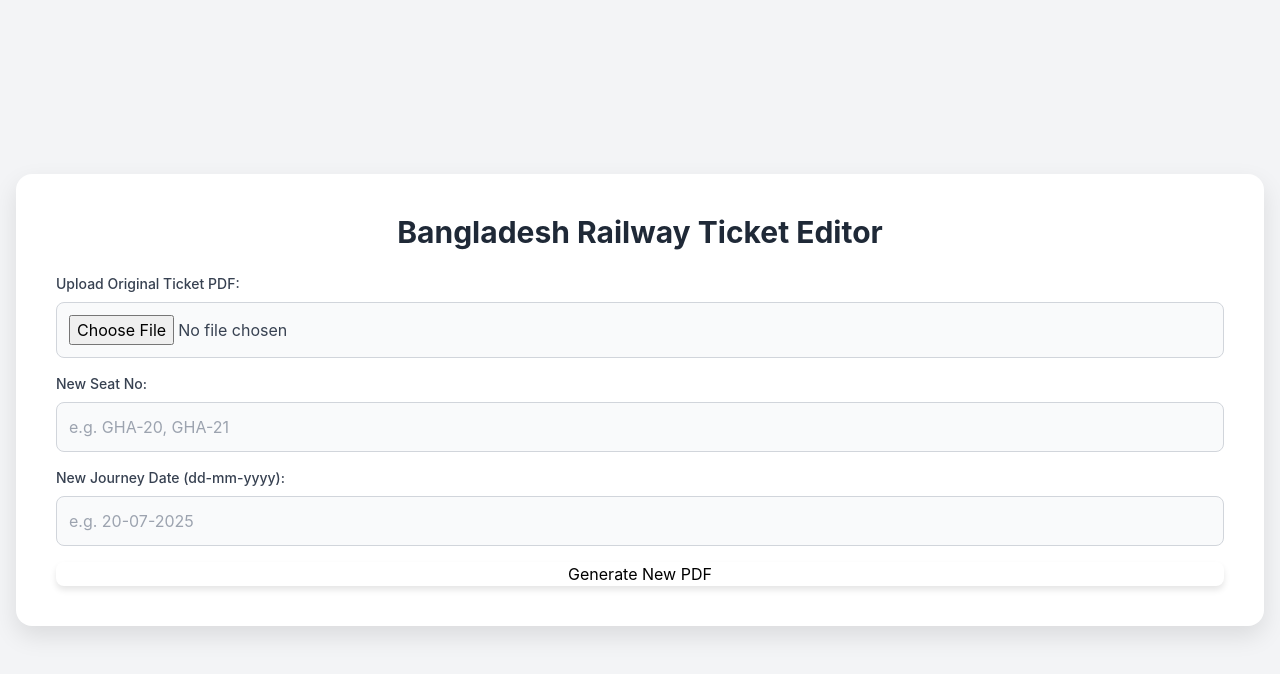
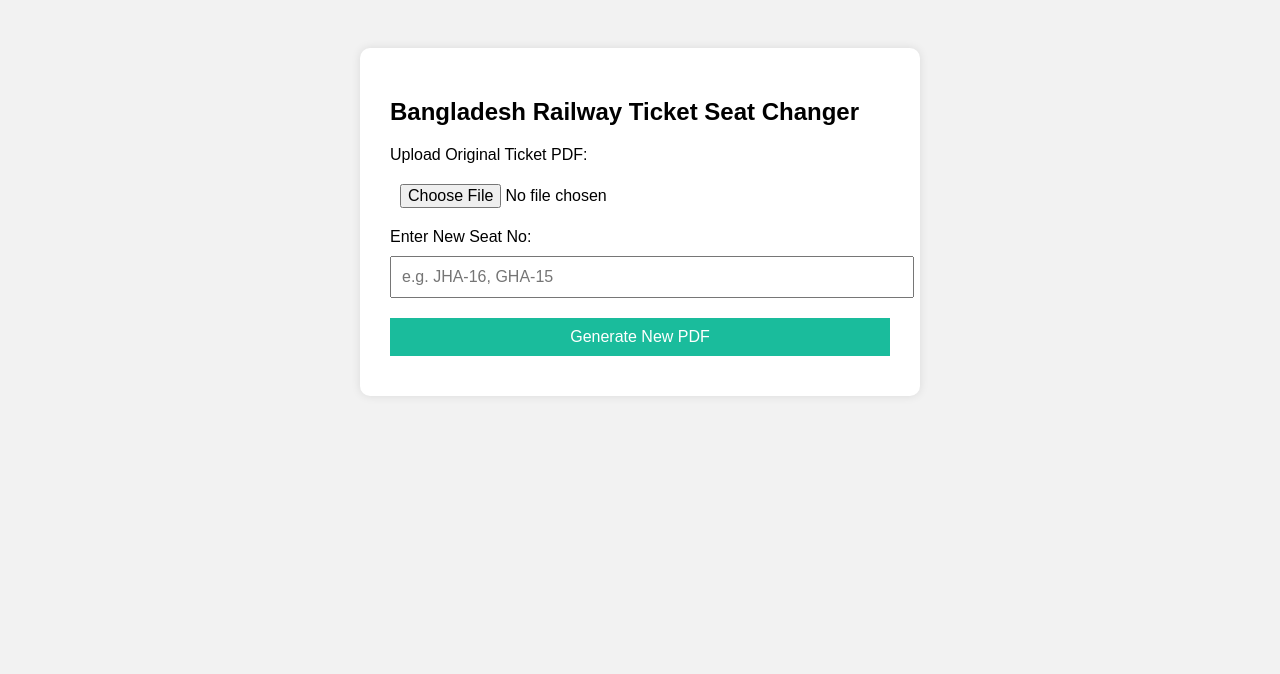
Before and after one commit to Tamimbd2/PDF, a plain HTML site: page index.html in a window 1280 px wide. Drawn offline with nearby package versions, Linux system fonts and the light colour scheme.

Commit message:
Update index.html

```diff
--- a/index.html
+++ b/index.html
@@ -2,127 +2,84 @@
 <html lang="en">
 <head>
   <meta charset="UTF-8">
-    <meta name="viewport" content="width=device-width, initial-scale=1.0">
-    <title>PDF Ticket Editor</title>
-    <!-- Tailwind CSS CDN -->
-    <script src="https://cdn.tailwindcss.com"></script>
+  <title>PDF Seat Number Changer</title>
   <style>
-        /* Custom styles for better aesthetics and responsiveness */
     body {
-            font-family: 'Inter', sans-serif;
-            background-color: #f3f4f6; /* Light gray background */
+      font-family: Arial, sans-serif;
+      background: #f2f2f2;
+      padding: 40px;
       display: flex;
       justify-content: center;
-            align-items: center;
-            min-height: 100vh;
-            padding: 1rem;
     }
     .container {
-            background-color: #ffffff;
-            padding: 2.5rem;
-            border-radius: 1rem; /* Rounded corners */
-            box-shadow: 0 10px 25px rgba(0, 0, 0, 0.1); /* Soft shadow */
+      background: white;
+      padding: 30px;
+      border-radius: 10px;
+      box-shadow: 0 0 10px rgba(0,0,0,0.1);
+      width: 100%;
       max-width: 500px;
+    }
+    input, button {
       width: 100%;
-            text-align: center;
-        }
-        input[type="file"] {
-            display: block;
-            width: 100%;
-            padding: 0.75rem;
-            margin-bottom: 1rem;
-            border: 1px solid #d1d5db;
-            border-radius: 0.5rem;
-            font-size: 1rem;
-            color: #374151;
-            background-color: #f9fafb;
-        }
-        input[type="text"] {
-            width: 100%;
-            padding: 0.75rem;
-            margin-bottom: 1rem;
-            border: 1px solid #d1d5db;
-            border-radius: 0.5rem;
-            font-size: 1rem;
-            color: #374151;
-            background-color: #f9fafb;
-            box-sizing: border-box; /* Include padding in width */
+      padding: 10px;
+      margin: 10px 0;
+      font-size: 16px;
     }
     button {
-            width: 100%;
-            padding: 0.75rem;
-            background-color: #10b981; /* Green button */
+      background-color: #1abc9c;
       color: white;
       border: none;
-            border-radius: 0.5rem;
-            font-size: 1.125rem;
       cursor: pointer;
-            transition: background-color 0.3s ease;
-            box-shadow: 0 4px 6px rgba(0, 0, 0, 0.1);
     }
     button:hover {
-            background-color: #059669; /* Darker green on hover */
-        }
-        button:disabled {
-            background-color: #a7f3d0; /* Lighter green when disabled */
-            cursor: not-allowed;
-        }
-        #downloadLink {
-            display: none;
-            margin-top: 1.5rem;
-            padding: 0.75rem 1.5rem;
-            background-color: #3b82f6; /* Blue download link */
-            color: white;
-            text-decoration: none;
-            border-radius: 0.5rem;
-            font-size: 1.125rem;
-            transition: background-color 0.3s ease;
-            box-shadow: 0 4px 6px rgba(0, 0, 0, 0.1);
-        }
-        #downloadLink:hover {
-            background-color: #2563eb; /* Darker blue on hover */
-        }
-        .message-box {
-            background-color: #fef2f2;
-            color: #ef4444;
-            padding: 0.75rem;
-            border-radius: 0.5rem;
-            margin-bottom: 1rem;
-            text-align: left;
-            display: none; /* Hidden by default */
-        }
-        .message-box.success {
-            background-color: #ecfdf5;
-            color: #10b981;
-        }
-        .message-box.loading {
-            background-color: #e0f2fe;
-            color: #2563eb;
+      background-color: #16a085;
     }
   </style>
 </head>
 <body>
   <div class="container">
-        <h1 class="text-3xl font-bold mb-6 text-gray-800">Bangladesh Railway Ticket Editor</h1>
+    <h2>Bangladesh Railway Ticket Seat Changer</h2>
+    <label for="pdfFile">Upload Original Ticket PDF:</label>
+    <input type="file" id="pdfFile" accept="application/pdf">
 
-        <div id="messageBox" class="message-box"></div>
+    <label for="seatInput">Enter New Seat No:</label>
+    <input type="text" id="seatInput" placeholder="e.g. JHA-16, GHA-15">
 
-        <label for="pdfFile" class="block text-left text-gray-700 text-sm font-medium mb-2">Upload Original Ticket PDF:</label>
-        <input type="file" id="pdfFile" accept="application/pdf" class="mb-4">
-
-        <label for="seatNo" class="block text-left text-gray-700 text-sm font-medium mb-2">New Seat No:</label>
-        <input type="text" id="seatNo" placeholder="e.g. GHA-20, GHA-21" class="mb-4">
-
-        <label for="journeyDate" class="block text-left text-gray-700 text-sm font-medium mb-2">New Journey Date (dd-mm-yyyy):</label>
-        <input type="text" id="journeyDate" placeholder="e.g. 20-07-2025" class="mb-6">
-
-        <button id="generateButton" onclick="editPDF()">Generate New PDF</button>
-        <a id="downloadLink" download="edited_ticket.pdf" class="block mx-auto">Download Edited Ticket</a>
+    <button onclick="replaceSeatNumber()">Generate New PDF</button>
+    <a id="downloadLink" style="display:none; margin-top:10px;" download="edited_ticket.pdf">Download Edited PDF</a>
   </div>
 
-    <!-- pdf-lib library CDN -->
   <script src="https://unpkg.com/pdf-lib/dist/pdf-lib.min.js"></script>
-    <!-- Link to your script.js file -->
-    <script src="script.js"></script>
+  <script>
+    async function replaceSeatNumber() {
+      const fileInput = document.getElementById('pdfFile');
+      const seatText = document.getElementById('seatInput').value;
+      const downloadLink = document.getElementById('downloadLink');
+
+      if (!fileInput.files[0] || !seatText) {
+        alert("Please upload a PDF and enter the new seat number.");
+        return;
+      }
+
+      const file = fileInput.files[0];
+      const arrayBuffer = await file.arrayBuffer();
+      const pdfDoc = await PDFLib.PDFDocument.load(arrayBuffer);
+      const pages = pdfDoc.getPages();
+      const firstPage = pages[0];
+
+      // Estimated coordinates - you can adjust these for perfect positioning
+      firstPage.drawText(seatText + " (ঘ-১৪, ঘ-১৫)", {
+        x: 140,
+        y: 390,
+        size: 10,
+        color: PDFLib.rgb(0, 0, 0)
+      });
+
+      const pdfBytes = await pdfDoc.save();
+      const blob = new Blob([pdfBytes], { type: "application/pdf" });
+      downloadLink.href = URL.createObjectURL(blob);
+      downloadLink.style.display = 'inline-block';
+    }
+  </script>
 </body>
 </html>
```
Lines whose indentation alone changed are shown as unchanged.
